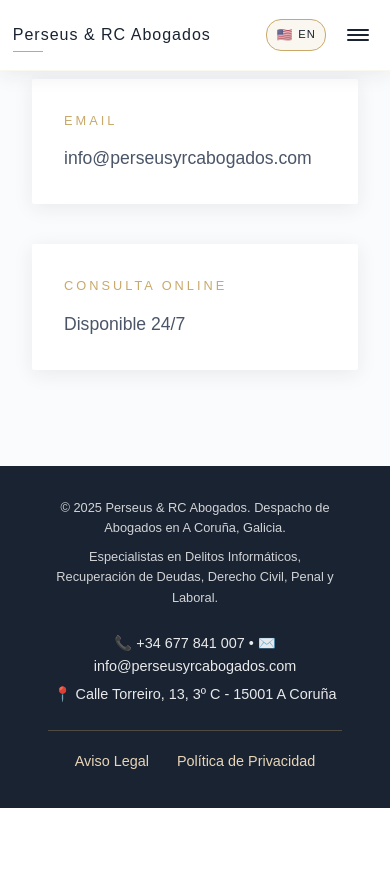
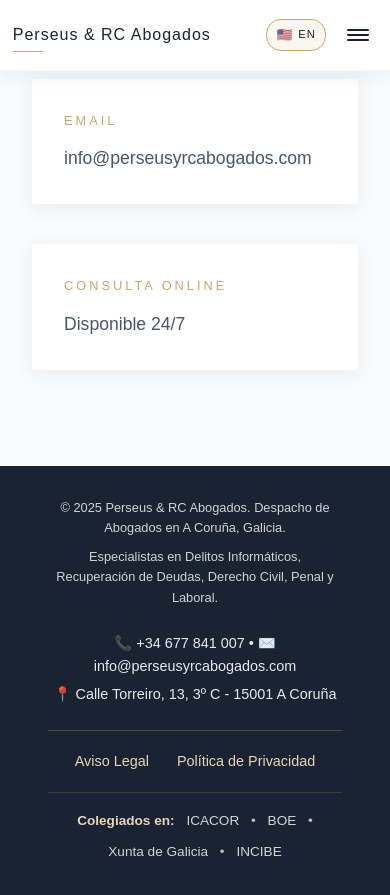
Before and after one commit to streaming10/Perseus_RC_abogados, a Jekyll site: the page built from index.md, in a window 390 px wide and 900 px high, scrolled down 9536 px. Shown: the top 895 px of the window. Built offline with Jekyll 4.4.1, drawn with Linux system fonts in a browser that asks for light colours; before the commit the page ends 10344 px from its top, so only the background shows below that.

Commit message:
Update footer.html

```diff
--- a/_includes/footer.html
+++ b/_includes/footer.html
@@ -18,10 +18,21 @@
 
       <!-- Enlaces legales -->
       <div class="footer-legal" style="margin-top: 1.5rem; padding-top: 1rem; border-top: 1px solid rgba(201, 169, 106, 0.3);">
-        <p style="margin: 0; font-size: 0.9rem;">
+        <p style="margin: 0 0 1rem 0; font-size: 0.9rem;">
           <a href="{{ '/aviso-legal/' | relative_url }}" style="color: var(--accent-light-gold); text-decoration: none; margin-right: 1rem;">Aviso Legal</a>
           <a href="{{ '/politica-privacidad/' | relative_url }}" style="color: var(--accent-light-gold); text-decoration: none;">Política de Privacidad</a>
         </p>
+
+        <!-- Enlaces externos de autoridad -->
+        <div class="footer-external" style="margin-top: 1rem; padding-top: 0.8rem; border-top: 1px solid rgba(201, 169, 106, 0.2);">
+          <p style="margin: 0; font-size: 0.85rem; color: rgba(255, 255, 255, 0.7);">
+            <strong style="color: var(--accent-light-gold);">Colegiados en:</strong>
+            <a href="https://www.icacor.es/" target="_blank" rel="noopener" style="color: rgba(255, 255, 255, 0.8); text-decoration: none; margin-left: 0.5rem;">ICACOR</a> •
+            <a href="https://www.boe.es/" target="_blank" rel="noopener" style="color: rgba(255, 255, 255, 0.8); text-decoration: none; margin: 0 0.5rem;">BOE</a> •
+            <a href="https://www.xunta.gal/" target="_blank" rel="noopener" style="color: rgba(255, 255, 255, 0.8); text-decoration: none; margin-right: 0.5rem;">Xunta de Galicia</a> •
+            <a href="https://www.incibe.es/" target="_blank" rel="noopener" style="color: rgba(255, 255, 255, 0.8); text-decoration: none;">INCIBE</a>
+          </p>
+        </div>
       </div>
 
     </div>
@@ -31,7 +42,8 @@
 <!-- Estilos básicos para hover -->
 <style>
 .footer-contact a:hover,
-.footer-legal a:hover {
+.footer-legal a:hover,
+.footer-external a:hover {
   color: var(--accent-gold) !important;
   text-decoration: underline !important;
 }
@@ -50,5 +62,13 @@
     display: inline-block;
     margin: 0.2rem 0.5rem;
   }
+
+  .footer-external {
+    text-align: center;
+  }
+
+  .footer-external p {
+    line-height: 1.8;
+  }
 }
 </style>
```
